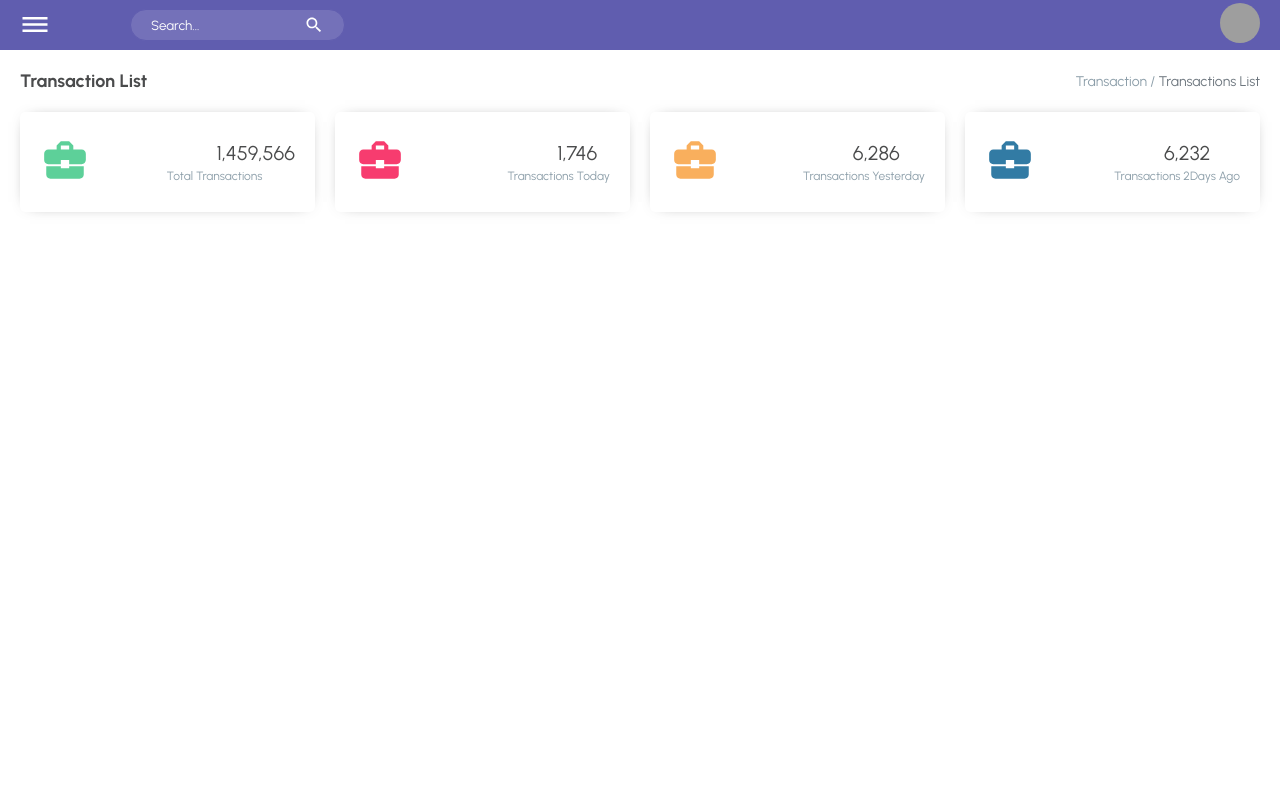
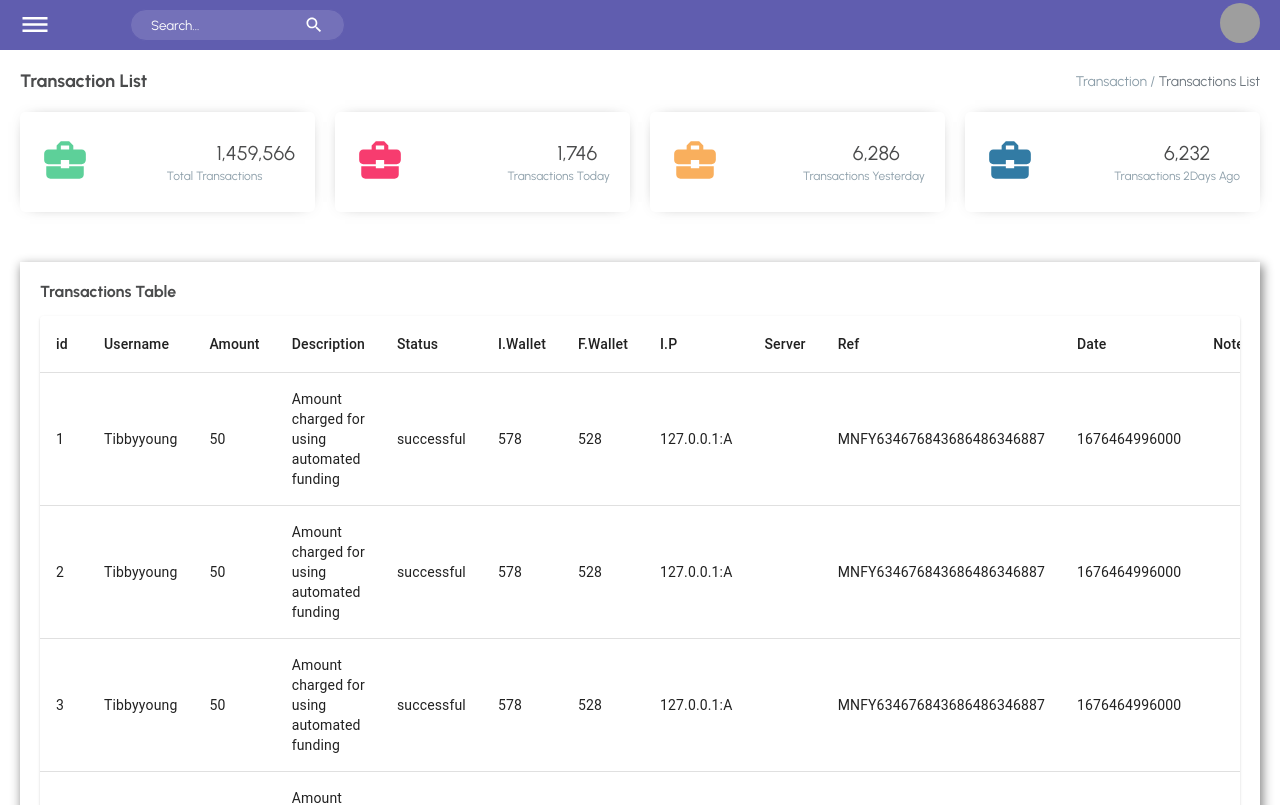
Before and after one commit to stivex001/MCD-Dashbord, a React (Create React App) app: page /history in a window 1280 px wide. Shown: the top 805 px of the page. Built offline with nearby package versions, Linux system fonts and the light colour scheme; grey boxes are pictures that could not be loaded.

Commit message:
implementing transactions tables using mui

```diff
--- a/src/components/Transactiontables/TransactionTables.jsx
+++ b/src/components/Transactiontables/TransactionTables.jsx
@@ -1,8 +1,26 @@
-import React from 'react'
+import styled from "styled-components";
+import Tables from "../table/Tables";
+
+const Container = styled.div`
+background-color: #fff;
+  box-shadow: 2px 4px 10px 1px rgba(0, 0, 0, 0.47);
+  -webkit-box-shadow: 2px 4px 10px 1px rgba(0, 0, 0, 0.47);
+  -moz-box-shadow: 2px 4px 10px 1pxrgba(235, 180, 180, 0.47);
+  padding: 20px;
+`;
+
+const Title = styled.h3`
+font-size: 16px;
+color: #4a4b4c;
+margin-bottom: 15px;
+`;
 
 const TransactionTables = () => {
   return (
-    <div>TransactionTables</div>
+    <Container>
+        <Title>Transactions Table</Title>
+        <Tables />
+    </Container>
   )
 }
 
--- /dev/null
+++ b/src/components/table/Tables.jsx
@@ -0,0 +1,65 @@
+import styled from "styled-components"
+import Table from '@mui/material/Table';
+import TableBody from '@mui/material/TableBody';
+import TableCell from '@mui/material/TableCell';
+import TableContainer from '@mui/material/TableContainer';
+import TableHead from '@mui/material/TableHead';
+import TableRow from '@mui/material/TableRow';
+import Paper from '@mui/material/Paper';
+import { rows } from "./tableData";
+
+const Container = styled.div``
+
+const Tables = () => {
+  return (
+    <Container>
+        <TableContainer component={Paper}>
+      <Table sx={{ minWidth: 650 }} aria-label="simple table">
+        <TableHead>
+          <TableRow>
+            <TableCell>id</TableCell>
+            <TableCell>Username</TableCell>
+            <TableCell>Amount</TableCell>
+            <TableCell>Description</TableCell>
+            <TableCell>Status</TableCell>
+            <TableCell>I.Wallet</TableCell>
+            <TableCell>F.Wallet</TableCell>
+            <TableCell>I.P </TableCell>
+            <TableCell>Server</TableCell>
+            <TableCell>Ref</TableCell>
+            <TableCell>Date</TableCell>
+            <TableCell>Note</TableCell>
+            <TableCell>Action</TableCell>
+          </TableRow>
+        </TableHead>
+        <TableBody>
+          {rows.map((row) => (
+            <TableRow
+              key={row.id}
+            >
+              <TableCell>
+                {row.id}
+              </TableCell>
+              <TableCell>{row.username}</TableCell>
+              <TableCell>{row.amount}</TableCell>
+              <TableCell>{row.desc}</TableCell>
+              <TableCell>{row.status}</TableCell>
+              <TableCell>{row.iwallet}</TableCell>
+              <TableCell>{row.fwallet}</TableCell>
+              <TableCell>{row.ip}</TableCell>
+              <TableCell>{row.server}</TableCell>
+              <TableCell>{row.ref}</TableCell>
+              <TableCell>{row.date}</TableCell>
+              <TableCell>{row.note}</TableCell>
+              <TableCell>{row.action}</TableCell>
+            </TableRow>
+          ))}
+        </TableBody>
+      </Table>
+    </TableContainer>
+
+    </Container>
+  )
+}
+
+export default Tables
--- /dev/null
+++ b/src/components/table/tableData.js
@@ -0,0 +1,199 @@
+import { Book } from "@mui/icons-material";
+
+export const rows= [
+    {
+        id: 1,
+        username: 'Tibbyyoung',
+        amount: 50,
+        desc: 'Amount charged for using automated funding',
+        status: 'successful',
+        iwallet: 578,
+        fwallet: 528,
+        ip: "127.0.0.1:A",
+        server: '',
+        ref: 'MNFY634676843686486346887',
+        date: Date.now(),
+        note: '',
+        action: <Book />
+    },
+    {
+        id: 2,
+        username: 'Tibbyyoung',
+        amount: 50,
+        desc: 'Amount charged for using automated funding',
+        status: 'successful',
+        iwallet: 578,
+        fwallet: 528,
+        ip: "127.0.0.1:A",
+        server: '',
+        ref: 'MNFY634676843686486346887',
+        date: Date.now(),
+        note: '',
+        action: <Book />
+    },
+    {
+        id: 3,
+        username: 'Tibbyyoung',
+        amount: 50,
+        desc: 'Amount charged for using automated funding',
+        status: 'successful',
+        iwallet: 578,
+        fwallet: 528,
+        ip: "127.0.0.1:A",
+        server: '',
+        ref: 'MNFY634676843686486346887',
+        date: Date.now(),
+        note: '',
+        action: <Book />
+    },
+    {
+        id: 4,
+        username: 'Tibbyyoung',
+        amount: 50,
+        desc: 'Amount charged for using automated funding',
+        status: 'successful',
+        iwallet: 578,
+        fwallet: 528,
+        ip: "127.0.0.1:A",
+        server: '',
+        ref: 'MNFY634676843686486346887',
+        date: Date.now(),
+        note: '',
+        action: <Book />
+    },
+    {
+        id: 5,
+        username: 'Tibbyyoung',
+        amount: 50,
+        desc: 'Amount charged for using automated funding',
+        status: 'successful',
+        iwallet: 578,
+        fwallet: 528,
+        ip: "127.0.0.1:A",
+        server: '',
+        ref: 'MNFY634676843686486346887',
+        date: Date.now(),
+        note: '',
+        action: <Book />
+    },
+    {
+        id: 6,
+        username: 'Tibbyyoung',
+        amount: 50,
+        desc: 'Amount charged for using automated funding',
+        status: 'successful',
+        iwallet: 578,
+        fwallet: 528,
+        ip: "127.0.0.1:A",
+        server: '',
+        ref: 'MNFY634676843686486346887',
+        date: Date.now(),
+        note: '',
+        action: <Book />
+    },
+    {
+        id: 7,
+        username: 'Tibbyyoung',
+        amount: 50,
+        desc: 'Amount charged for using automated funding',
+        status: 'successful',
+        iwallet: 578,
+        fwallet: 528,
+        ip: "127.0.0.1:A",
+        server: '',
+        ref: 'MNFY634676843686486346887',
+        date: Date.now(),
+        note: '',
+        action: <Book />
+    },
+    {
+        id: 8,
+        username: 'Tibbyyoung',
+        amount: 50,
+        desc: 'Amount charged for using automated funding',
+        status: 'successful',
+        iwallet: 578,
+        fwallet: 528,
+        ip: "127.0.0.1:A",
+        server: '',
+        ref: 'MNFY634676843686486346887',
+        date: Date.now(),
+        note: '',
+        action: <Book />
+    },
+    {
+        id: 9,
+        username: 'Tibbyyoung',
+        amount: 50,
+        desc: 'Amount charged for using automated funding',
+        status: 'successful',
+        iwallet: 578,
+        fwallet: 528,
+        ip: "127.0.0.1:A",
+        server: '',
+        ref: 'MNFY634676843686486346887',
+        date: Date.now(),
+        note: '',
+        action: <Book />
+    },
+    {
+        id: 10,
+        username: 'Tibbyyoung',
+        amount: 50,
+        desc: 'Amount charged for using automated funding',
+        status: 'successful',
+        iwallet: 578,
+        fwallet: 528,
+        ip: "127.0.0.1:A",
+        server: '',
+        ref: 'MNFY634676843686486346887',
+        date: Date.now(),
+        note: '',
+        action: <Book />
+    },
+    {
+        id: 11,
+        username: 'Tibbyyoung',
+        amount: 50,
+        desc: 'Amount charged for using automated funding',
+        status: 'successful',
+        iwallet: 578,
+        fwallet: 528,
+        ip: "127.0.0.1:A",
+        server: '',
+        ref: 'MNFY634676843686486346887',
+        date: Date.now(),
+        note: '',
+        action: <Book />
+    },
+    {
+        id: 12,
+        username: 'Tibbyyoung',
+        amount: 50,
+        desc: 'Amount charged for using automated funding',
+        status: 'successful',
+        iwallet: 578,
+        fwallet: 528,
+        ip: "127.0.0.1:A",
+        server: '',
+        ref: 'MNFY634676843686486346887',
+        date: Date.now(),
+        note: '',
+        action: <Book />
+    },
+    {
+        id: 13,
+        username: 'Tibbyyoung',
+        amount: 50,
+        desc: 'Amount charged for using automated funding',
+        status: 'successful',
+        iwallet: 578,
+        fwallet: 528,
+        ip: "127.0.0.1:A",
+        server: '',
+        ref: 'MNFY634676843686486346887',
+        date: Date.now(),
+        note: '',
+        action: <Book />
+    },
+]
--- a/src/pages/transaction/TransHistory.jsx
+++ b/src/pages/transaction/TransHistory.jsx
@@ -2,6 +2,7 @@ import React from 'react'
 import styled from 'styled-components';
 import Card from '../../components/card/Card';
 import Topbar from '../../components/Topbar/Topbar'
+import TransactionTables from '../../components/Transactiontables/TransactionTables';
 import { mobile, tablet } from '../../responsive';
 
 const Container = styled.div``;
@@ -51,6 +52,9 @@ const TransHistory = () => {
               <Card type='transactionYesterday' />
               <Card type='transactionAgo' />
               </CardContainer>
+
+              {/* TABLES */}
+              <TransactionTables />
         </Wrapper>
     </Container>
   )
```
